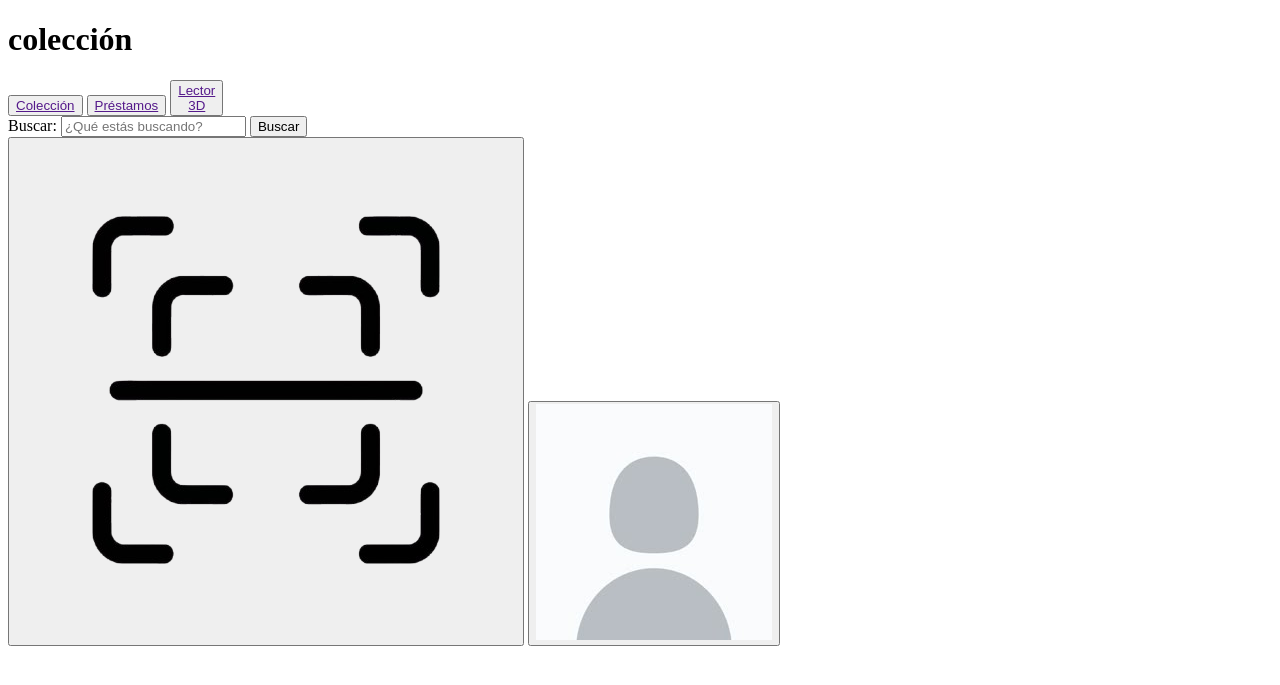
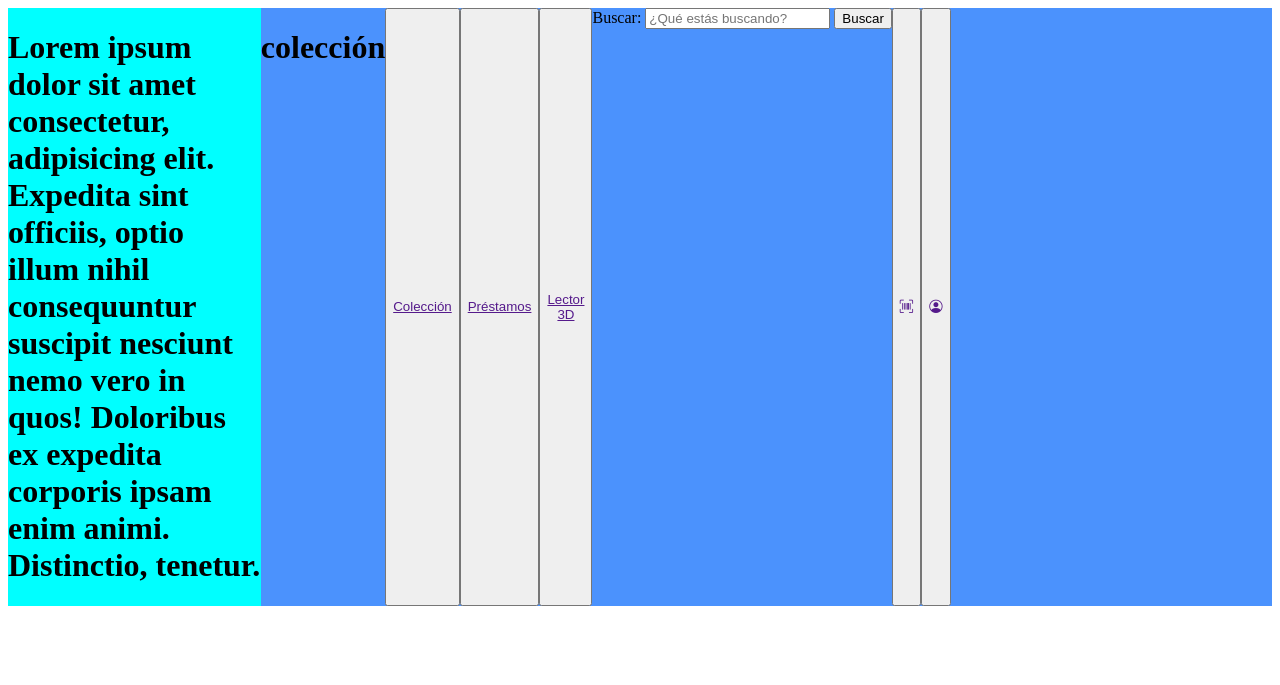
Before and after one commit to Beol233/https---github.com-Beol233-PAGINA_FERIA_TP, a Python web app: template biblioteca_mvp/templates/libros/libros.html in a window 1280 px wide. Shown: the top 685 px of the page. Run offline with Jinja, Linux system fonts and the light colour scheme; the template is opened without the code that fills it, so the values that code supplies are empty.

Commit message:
canbio_2_carlos

```diff
--- a/biblioteca_mvp/static/css/style.css
+++ b/biblioteca_mvp/static/css/style.css
@@ -0,0 +1,11 @@
+header{
+    display: flex;
+    width: 80%;
+    background-color: rgb(75, 146, 253);
+}
+
+.barra_lateral{
+    width: 20%;
+    background-color: aqua;
+}
+body {display: flex;}
--- a/biblioteca_mvp/templates/libros/libros.html
+++ b/biblioteca_mvp/templates/libros/libros.html
@@ -4,9 +4,13 @@
     <meta charset="UTF-8">
     <meta name="viewport" content="width=device-width, initial-scale=1.0">
     <link rel="stylesheet" href="../../static/css/style.css">
+    <link rel="stylesheet" href="https://cdn.jsdelivr.net/npm/bootstrap-icons@1.13.1/font/bootstrap-icons.min.css">
     <title>libros</title>
 </head>
 <body>
+        <div class=" barra_lateral">
+            <h1>Lorem ipsum dolor sit amet consectetur, adipisicing elit. Expedita sint officiis, optio illum nihil consequuntur suscipit nesciunt nemo vero in quos! Doloribus ex expedita corporis ipsam enim animi. Distinctio, tenetur.</h1>
+        </div>
         <header>
             <h1>colección</h1>
             <button><a href="">Colección</a></button>
@@ -17,8 +21,8 @@
               <input type="search" id="busqueda" name="q" placeholder="¿Qué estás buscando?" aria-label="Buscar en el sitio">
               <button type="submit">Buscar</button>
             </form>
-        <button> <a href=""><img class="icono-boton" src="../../static/img/scan-digital-barcode-qr-code-reader-icon-symbol-vector-removebg-preview.png" alt=""></a></button>
-        <button><a href=""><img src="../../static/img/ece2b0f541d47e4078aef33ffd22777e.jpg"></a></button>
+            <button> <a href=""><i class="bi bi-upc-scan"></i></a></button>
+            <button><a href=""><i class="bi bi-person-circle"></i></a></button>
         </header>
     <div class="mostrar">
 
```
Lines whose indentation alone changed are shown as unchanged.
